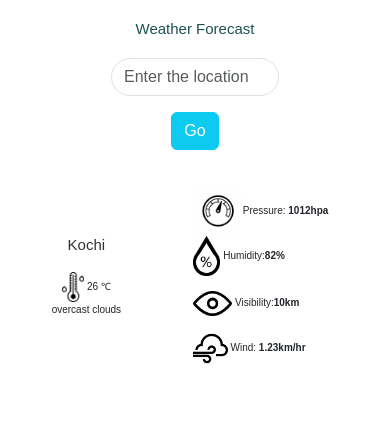
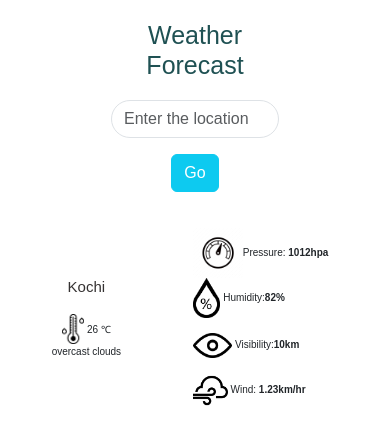
Before and after one commit to karishmap29/weatherapp, a plain HTML site: page index.html in a window 390 px wide. Drawn offline with nearby package versions, Linux system fonts and the light colour scheme.

Commit message:
initial commit

```diff
--- a/weather.css
+++ b/weather.css
@@ -168,7 +168,7 @@ padding: 5px;
 
 @media(max-width:650px){
     h2{
-        font-size: 15px;
+        font-size: 25px;
     }
 
 .container{
@@ -176,7 +176,7 @@ padding: 5px;
     font-size: 10px;
 }
 .place{
-    font-size: 10px;
+    /* font-size: 15px; */
     padding: 10px;
 }
 #pl{
```
